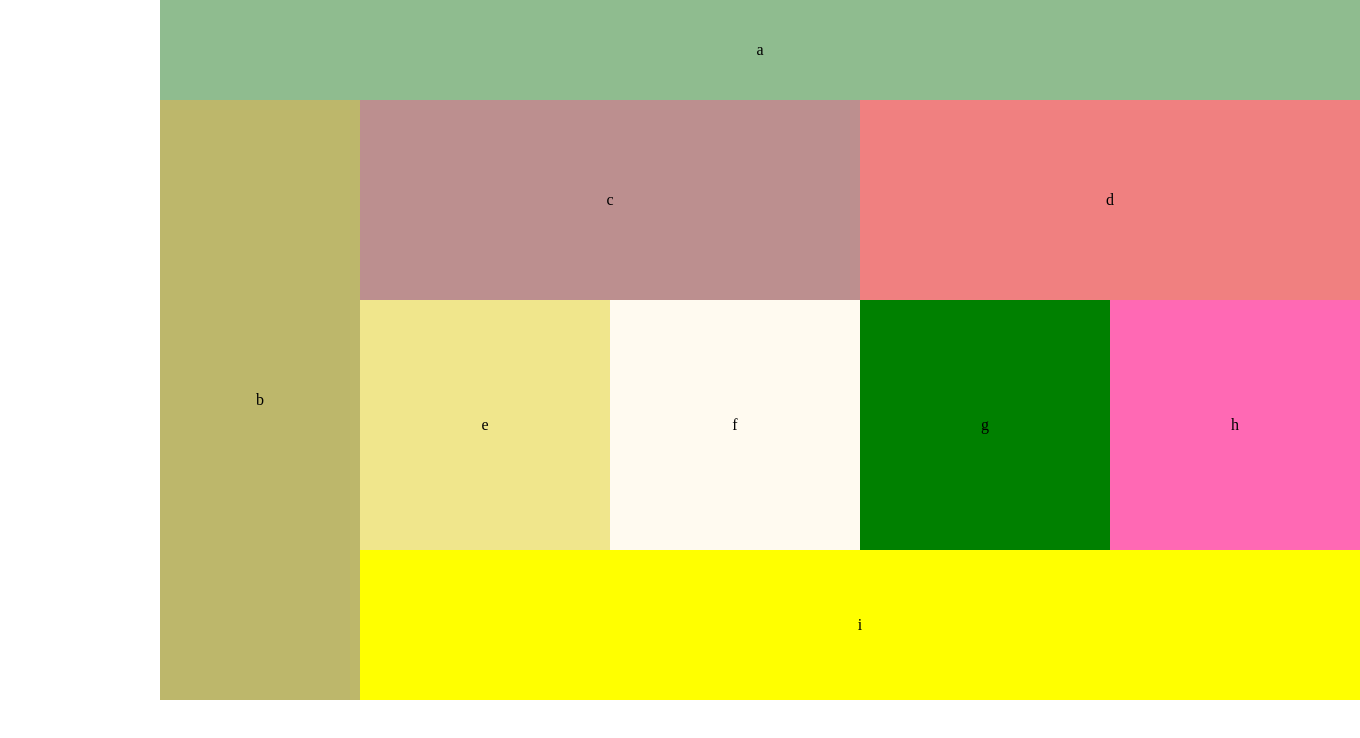
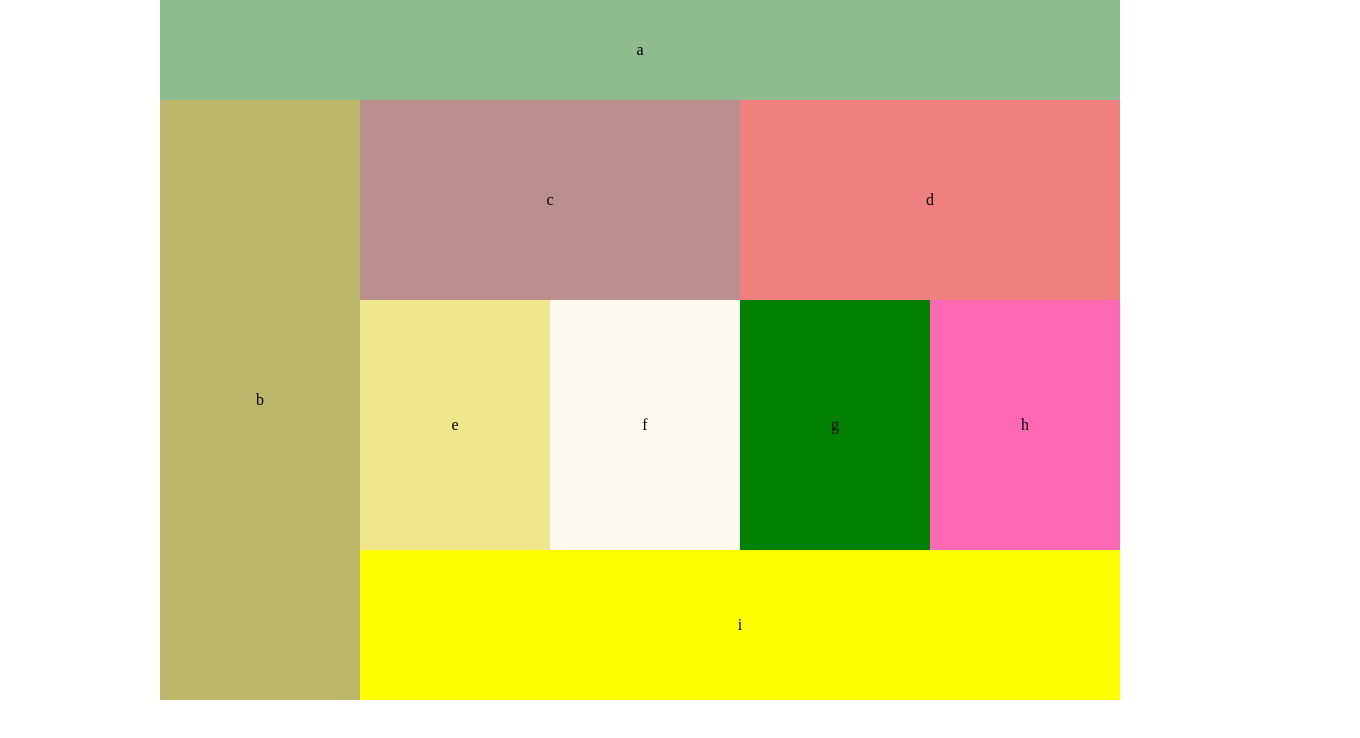
Before and after one commit to sbcjames/lab-01, a plain HTML site: page index.html in a window 1280 px wide. Shown: the whole page, 1360 px wide, since content can reach past the window. Drawn offline with Linux system fonts and the light colour scheme.

Commit message:
corrected to fr rather than pixels

```diff
--- a/styling/layout.css
+++ b/styling/layout.css
@@ -76,7 +76,7 @@ grid-column: 1;
     width: 960px;
   }
   main {
-    grid-template-columns: 200px 250px 250px 250px 250px;
+    grid-template-columns: 20fr 19fr 19fr 19fr 19fr;
     grid-template-rows: 100px 200px 250px 150px;
     display: grid;
   }
```
